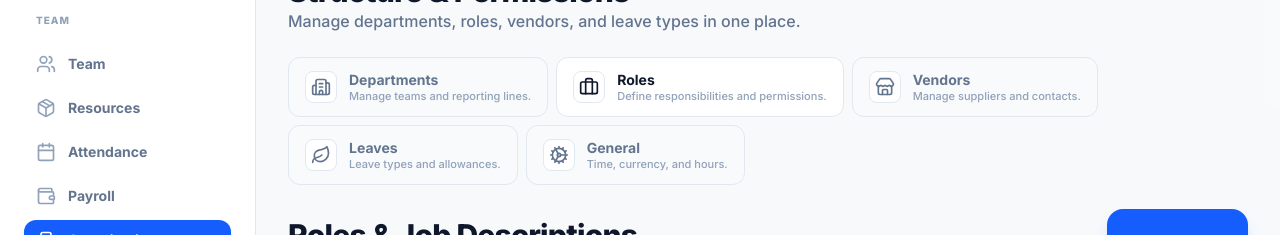
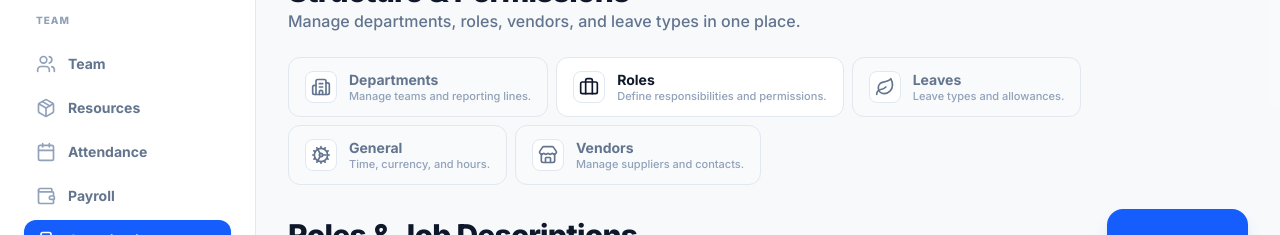
Before and after one commit to bangasho83/hummane, a Next.js app: page /organization/roles in a window 1280 px wide. Shown: the part 147-382 px from the top of the page. Built offline with nearby package versions, Linux system fonts and the light colour scheme; no server answers.

Commit message:
fix(organization): move Vendors tab to end

```diff
--- a/src/features/organization/components/OrgTabs.tsx
+++ b/src/features/organization/components/OrgTabs.tsx
@@ -8,9 +8,9 @@ import { cn } from '@/lib/utils'
 const tabs = [
     { href: '/organization/departments', label: 'Departments', description: 'Manage teams and reporting lines.', icon: Building2 },
     { href: '/organization/roles', label: 'Roles', description: 'Define responsibilities and permissions.', icon: Briefcase },
-    { href: '/organization/vendors', label: 'Vendors', description: 'Manage suppliers and contacts.', icon: Store },
     { href: '/organization/leaves', label: 'Leaves', description: 'Leave types and allowances.', icon: Leaf },
-    { href: '/organization/general', label: 'General', description: 'Time, currency, and hours.', icon: Cog }
+    { href: '/organization/general', label: 'General', description: 'Time, currency, and hours.', icon: Cog },
+    { href: '/organization/vendors', label: 'Vendors', description: 'Manage suppliers and contacts.', icon: Store }
 ]
 
 export function OrgTabs() {
```
